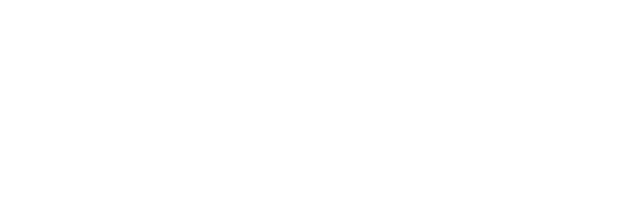
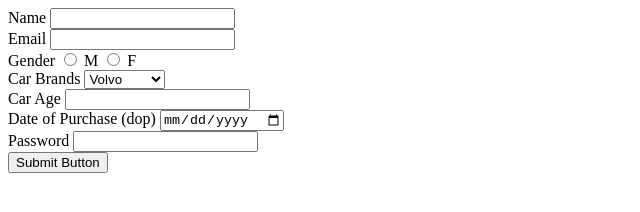
Before and after one commit to acciojob/car-insurance-form-MaharshiJ88, a website: page main.html in a window 1280 px wide. Shown: the whole page, without its empty margins (0-640 px from the left). Drawn offline with Linux system fonts and the light colour scheme.

Commit message:
created a submission

```diff
--- a/main.html
+++ b/main.html
@@ -8,6 +8,38 @@
 
 <body>
 	<!-- the entire body must be written by student -->
+	<form method="post">
+		<label for="name">Name</label>
+		<input id="name" type="text" required/>
+		<br>
+		<label for="email">Email</label>
+		<input id="email" type="email" required/>
+		<br>
+		<label for="gender">Gender</label>
+		<input name="gender" id="genderm" type="radio" required/>
+		<label for="gender">M</label>
+		<input name="gender" id="genderf" type="radio" required/>
+		<label for="gender">F</label>
+		<br>
+		<label for="cars">Car Brands</label>
+		<select name="cars" id="cars">
+            <option value="volvo">Volvo</option>
+            <option value="saab">Saab</option>
+            <option value="mercedes">Mercedes</option>
+            <option value="audi">Audi</option>
+        </select>
+		<br>
+		<label for="carage">Car Age</label>
+		<input id="carage" type="number" required/>
+		<br>
+		<label for="dop">Date of Purchase (dop)</label>
+		<input id="dop" type="date" required/>
+		<br>
+		<label for="password">Password</label>
+		<input id="password" type="password" required/>
+		<br>
+		<button type="submit">Submit Button</button>
+	</form>
     <script type="text/javascript" src="./script.js">
 </script>
 
```
